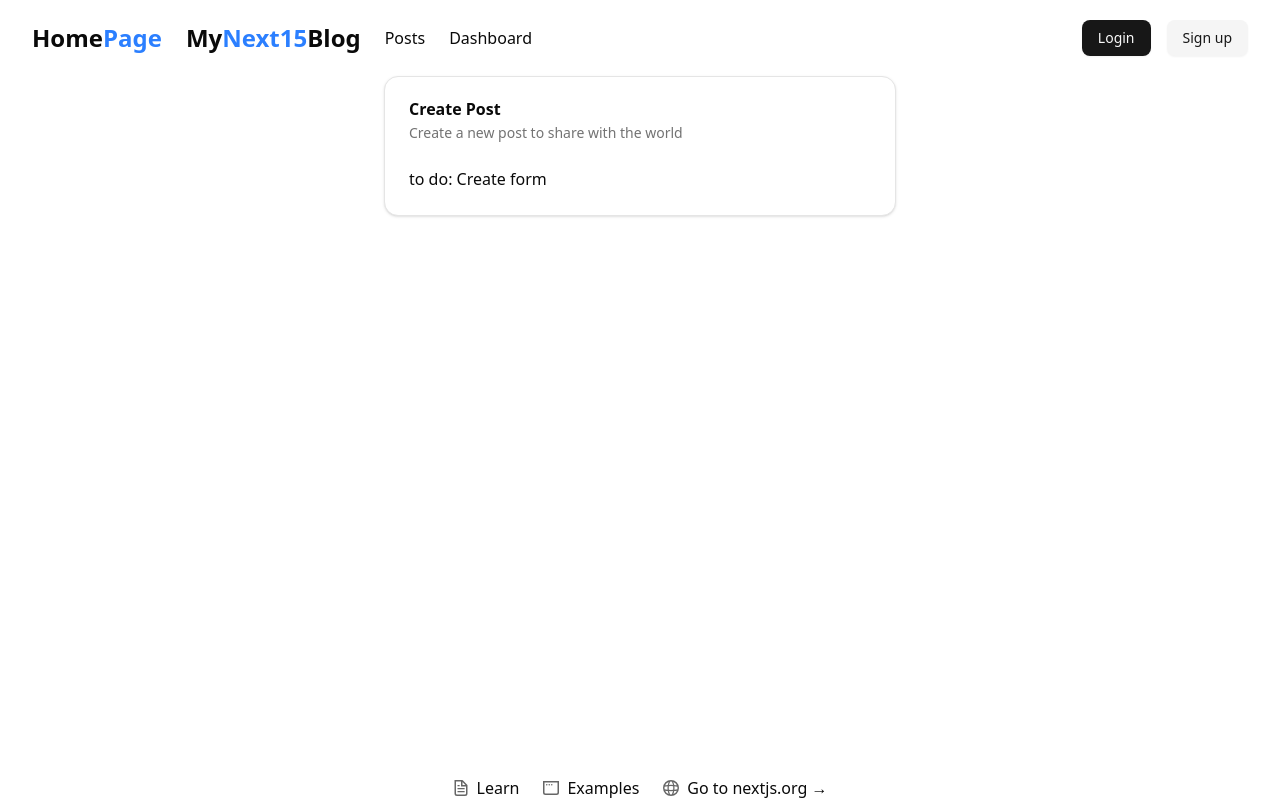
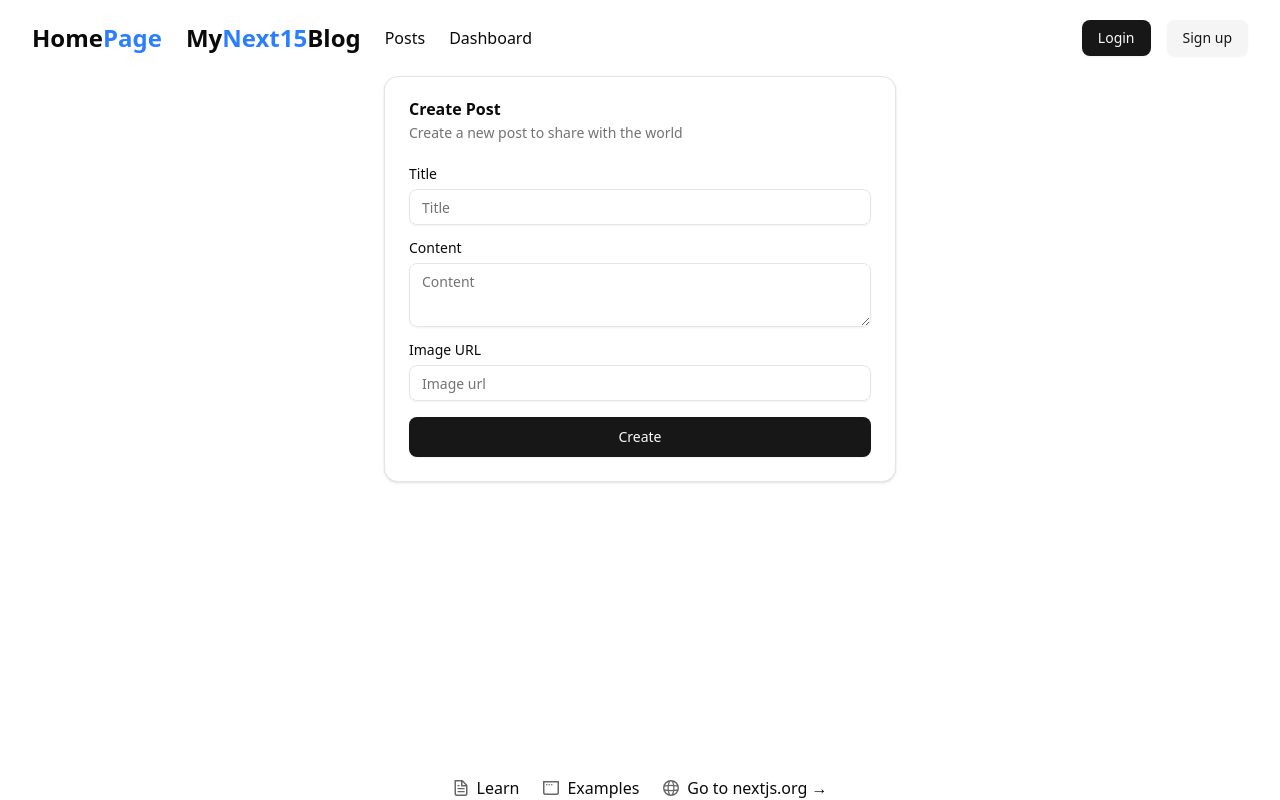
Before and after one commit to abr-ya/next-prisma-blog, a Next.js app: page /dashboard/create in a window 1280 px wide. Built offline with nearby package versions, Linux system fonts and the light colour scheme; no server answers.

Commit message:
feat: Add Create Post Form and action

```diff
--- /dev/null
+++ b/app/(blog)/_actions/createPost.ts
@@ -0,0 +1,32 @@
+"use server";
+
+import { getKindeServerSession } from "@kinde-oss/kinde-auth-nextjs/server";
+import { redirect } from "next/navigation";
+import { revalidatePath } from "next/cache";
+
+import { prisma } from "@/app/utils/prisma";
+
+export const createPostAction = async (formData: FormData) => {
+  const { getUser } = getKindeServerSession();
+  const user = await getUser();
+
+  if (!user) {
+    return redirect("/api/auth/register");
+  }
+
+  const title = formData.get("title");
+  const content = formData.get("content");
+  const url = formData.get("url");
+
+  await prisma.blogPost.create({
+    data: {
+      title: title as string,
+      content: content as string,
+      imageUrl: url as string,
+      authorId: user.id,
+    },
+  });
+
+  revalidatePath("/");
+  return redirect("/dashboard");
+};
--- /dev/null
+++ b/app/(blog)/_components/NewPostForm.tsx
@@ -0,0 +1,24 @@
+import { Input, Label, SubmitButton, Textarea } from "@/components/index";
+import { createPostAction } from "../_actions/createPost";
+
+const NewPostForm = () => (
+  <form className="flex flex-col gap-4" action={createPostAction}>
+    <div className="flex flex-col gap-2">
+      <Label>Title</Label>
+      <Input name="title" required type="text" placeholder="Title" />
+    </div>
+    <div className="flex flex-col gap-2">
+      <Label>Content</Label>
+      <Textarea name="content" required placeholder="Content" />
+    </div>
+
+    <div className="flex flex-col gap-2">
+      <Label>Image URL</Label>
+      <Input name="url" required type="url" placeholder="Image url" />
+    </div>
+
+    <SubmitButton title="Create" />
+  </form>
+);
+
+export default NewPostForm;
--- /dev/null
+++ b/app/(blog)/_components/index.ts
@@ -0,0 +1,3 @@
+export { default as BlogCard } from "./BlogCard";
+export { default as BlogNavbar } from "./BlogNavbar";
+export { default as NewPostForm } from "./NewPostForm";
--- a/app/(blog)/dashboard/create/page.tsx
+++ b/app/(blog)/dashboard/create/page.tsx
@@ -1,4 +1,5 @@
 import { Card, CardContent, CardDescription, CardHeader, CardTitle } from "@/components/index";
+import { NewPostForm } from "../../_components/index";
 
 const CreatePostPage = () => (
   <div>
@@ -7,7 +8,9 @@ const CreatePostPage = () => (
         <CardTitle>Create Post</CardTitle>
         <CardDescription>Create a new post to share with the world</CardDescription>
       </CardHeader>
-      <CardContent>to do: Create form</CardContent>
+      <CardContent>
+        <NewPostForm />
+      </CardContent>
     </Card>
   </div>
 );
--- /dev/null
+++ b/components/SubmitButton.tsx
@@ -0,0 +1,32 @@
+"use client";
+
+import { FC } from "react";
+
+import { useFormStatus } from "react-dom";
+import { Button } from "./ui/button";
+import { Loader2 } from "lucide-react";
+
+interface ISubmitButton {
+  title?: string;
+}
+
+export const SubmitButton: FC<ISubmitButton> = ({ title }) => {
+  const { pending } = useFormStatus();
+
+  return (
+    <>
+      {pending ? (
+        <Button disabled size="lg">
+          <Loader2 className="mr-2 h-4 w-4 animate-spin" />
+          Please Wait
+        </Button>
+      ) : (
+        <Button type="submit" size="lg">
+          {title || "Submit"}
+        </Button>
+      )}
+    </>
+  );
+};
+
+export default SubmitButton;
--- a/components/index.ts
+++ b/components/index.ts
@@ -1,4 +1,8 @@
 export * from "./ui/button";
 export * from "./ui/card";
+export * from "./ui/input";
+export * from "./ui/label";
+export * from "./ui/textarea";
 
 export { default as NextFooter } from "./layout/NextFooter";
+export { default as SubmitButton } from "./SubmitButton";
--- /dev/null
+++ b/components/ui/input.tsx
@@ -0,0 +1,21 @@
+import * as React from "react";
+
+import { cn } from "@/lib/utils";
+
+function Input({ className, type, ...props }: React.ComponentProps<"input">) {
+  return (
+    <input
+      type={type}
+      data-slot="input"
+      className={cn(
+        "file:text-foreground placeholder:text-muted-foreground selection:bg-primary selection:text-primary-foreground dark:bg-input/30 border-input flex h-9 w-full min-w-0 rounded-md border bg-transparent px-3 py-1 text-base shadow-xs transition-[color,box-shadow] outline-none file:inline-flex file:h-7 file:border-0 file:bg-transparent file:text-sm file:font-medium disabled:pointer-events-none disabled:cursor-not-allowed disabled:opacity-50 md:text-sm",
+        "focus-visible:border-ring focus-visible:ring-ring/50 focus-visible:ring-[3px]",
+        "aria-invalid:ring-destructive/20 dark:aria-invalid:ring-destructive/40 aria-invalid:border-destructive",
+        className,
+      )}
+      {...props}
+    />
+  );
+}
+
+export { Input };
--- /dev/null
+++ b/components/ui/label.tsx
@@ -0,0 +1,21 @@
+"use client";
+
+import * as React from "react";
+import * as LabelPrimitive from "@radix-ui/react-label";
+
+import { cn } from "@/lib/utils";
+
+function Label({ className, ...props }: React.ComponentProps<typeof LabelPrimitive.Root>) {
+  return (
+    <LabelPrimitive.Root
+      data-slot="label"
+      className={cn(
+        "flex items-center gap-2 text-sm leading-none font-medium select-none group-data-[disabled=true]:pointer-events-none group-data-[disabled=true]:opacity-50 peer-disabled:cursor-not-allowed peer-disabled:opacity-50",
+        className,
+      )}
+      {...props}
+    />
+  );
+}
+
+export { Label };
--- /dev/null
+++ b/components/ui/textarea.tsx
@@ -0,0 +1,18 @@
+import * as React from "react";
+
+import { cn } from "@/lib/utils";
+
+function Textarea({ className, ...props }: React.ComponentProps<"textarea">) {
+  return (
+    <textarea
+      data-slot="textarea"
+      className={cn(
+        "border-input placeholder:text-muted-foreground focus-visible:border-ring focus-visible:ring-ring/50 aria-invalid:ring-destructive/20 dark:aria-invalid:ring-destructive/40 aria-invalid:border-destructive dark:bg-input/30 flex field-sizing-content min-h-16 w-full rounded-md border bg-transparent px-3 py-2 text-base shadow-xs transition-[color,box-shadow] outline-none focus-visible:ring-[3px] disabled:cursor-not-allowed disabled:opacity-50 md:text-sm",
+        className,
+      )}
+      {...props}
+    />
+  );
+}
+
+export { Textarea };
--- a/package.json
+++ b/package.json
@@ -14,6 +14,7 @@
   "dependencies": {
     "@kinde-oss/kinde-auth-nextjs": "^2.6.1",
     "@prisma/client": "^6.5.0",
+    "@radix-ui/react-label": "^2.1.3",
     "@radix-ui/react-slot": "^1.1.2",
     "class-variance-authority": "^0.7.1",
     "clsx": "^2.1.1",
```
Also changed, not shown: 1 other file (tests, documents, lock files or other folders).
